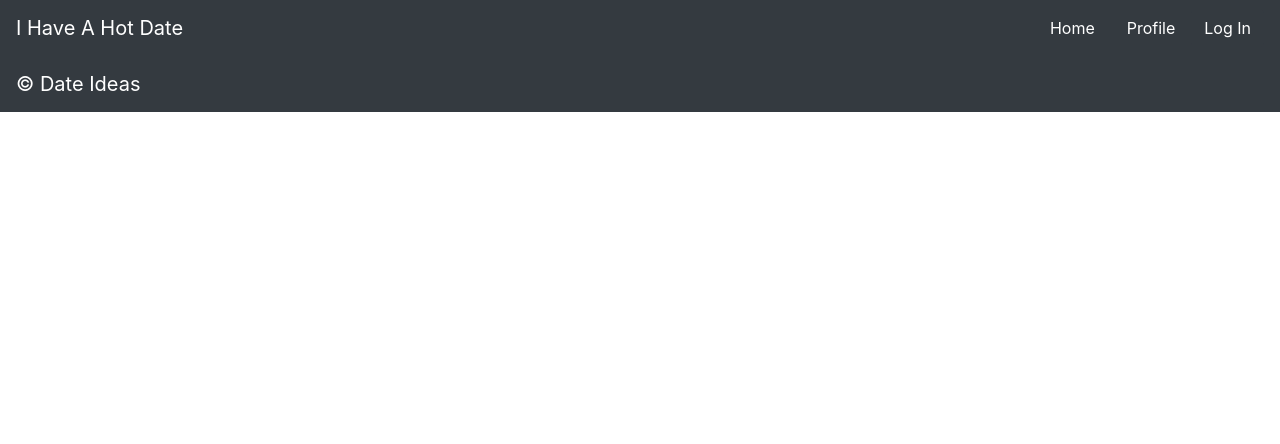
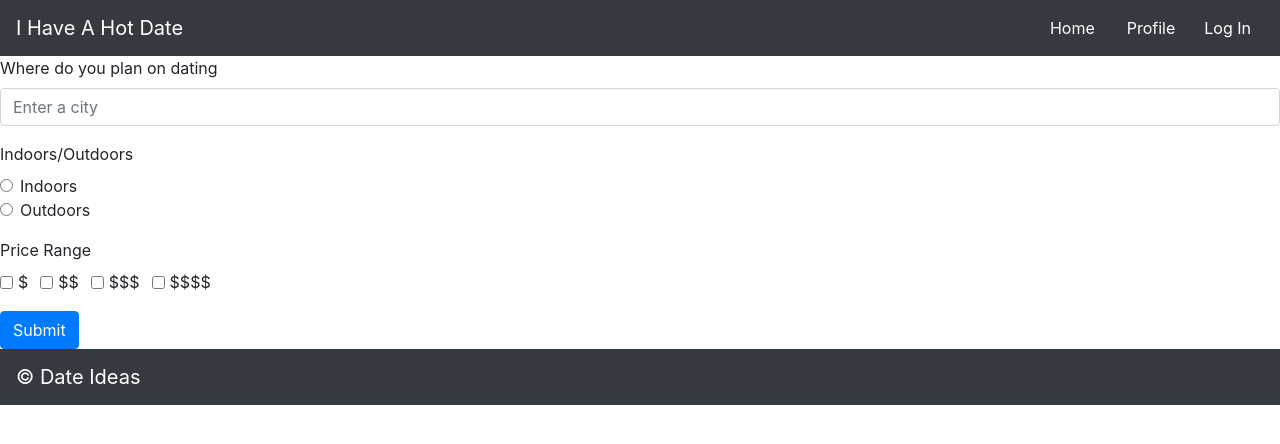
Before and after one commit to Zitronen25U/date-night-idea, a React (Create React App) app: page / in a window 1280 px wide. Shown: the top 444 px of the page. Built offline with nearby package versions, Linux system fonts and the light colour scheme.

Commit message:
add form

```diff
--- a/src/App.js
+++ b/src/App.js
@@ -9,6 +9,7 @@ import Header from "./Header";
 import Profile from "./Profile";
 import IsLoadingAndError from "./IsLoadingAndError";
 import Footer from "./Footer";
+import DateIdeas from "./DateIdeas";
 
 class App extends React.Component {
   render() {
@@ -18,6 +19,7 @@ class App extends React.Component {
         <Router>
           <IsLoadingAndError>
             <Header />
+            <DateIdeas />
             {/* <Switch>
               <Route exact path="/">
                 {this.props.auth0.isAuthenticated ? (
--- a/src/DateIdeas.js
+++ b/src/DateIdeas.js
@@ -1,46 +1,69 @@
-import React from 'react';
-import axios from 'axios';
+import React from "react";
+import axios from "axios";
+
+// import Delete from "./Delete";
+import Forms from "./Form";
+// import Update from "./Update";
+
+class DateIdeas extends React.Component {
+  constructor(props) {
+    super(props);
+    this.state = {
+      dates: [],
+      show: false,
+      city: "",
+      inOut: "",
+      price: [],
+    };
+  }
+
+  updateCity = (city) => {
+    this.setState({ city });
+  }
+  updateInOut = (inOut) => {
+    this.setState({ inOut });
+  }
+  updateCheckbox = (e) => {
+    const price = this.state.price;
+    let index;
+    if (e.target.checked) {
+      price.push(e.target.value);
+    } else {
+      index = price.indexOf(e.target.value);
+      price.splice(index, 1);
+    }
+    this.setState({ price: price });
+  };
 
 
+//   componentDidMount = () => {
+//     console.log(this.props.properties);
+//     const SERVER = "http://localhost:3001";
+//     axios
+//       .get(`${SERVER}/dates`, {
+//         params: { email: this.props.properties.auth0.user.email },
+//       })
+//       .then((dates) => {
+//         this.setState({ dates: dates.data });
+//         console.log("dates", dates.data);
+//       })
+//       .catch((error) => {
+//         console.log(error.message);
+//       });
+//   };
+  render() {
+    console.log(this.state);
 
-import Delete from './Delete';
-import UpdateForm from './UpdateForm';
-import Update from './Update';
-
-class DateIdeas extends React.Component {
-    constructor(props){
-        super(props);
-        this.state={
-            dates: [],
-            show: false,
-
-        }
-    }
-
-    componentDidMount = () => {
-        console.log(this.props.properties);
-        const SERVER = 'http://localhost:3001';
-        axios.get(`${SERVER}/dates`, { params: {email: this.props.properties.auth0.user.email}})
-            .then(dates => {
-                this.setState({ dates: dates.data });
-                console.log('dates', dates.data);
-            })
-            .catch(error => {console.log(error.message)})
-      };
-
-
-
-    }
-
-    render() {
-        return(
-            <>
-
-
-
-            </>
-
-        )
-        }
+    return (
+      <>
+        <Forms
+        updateCity={this.updateCity}
+        updateInOut={this.updateInOut}
+        updateCheckbox={this.updateCheckbox}
+        />
+      </>
+    );
+  }
+}
 
 export default DateIdeas;
--- /dev/null
+++ b/src/Form.js
@@ -0,0 +1,56 @@
+import React from "react";
+import Form from "react-bootstrap/Form";
+import Button from "react-bootstrap/Button";
+
+class Forms extends React.Component {
+
+  render() {
+    return (
+      <>
+        <Form onSubmit={(e) => this.sendForm(e)}>
+          <Form.Group controlId="formBasicEmail">
+            <Form.Label>Where do you plan on dating</Form.Label>
+            <Form.Control
+              type="text"
+              placeholder="Enter a city"
+              onChange={(e) => this.props.updateCity(e.target.value)}
+            />
+          </Form.Group>
+
+          <Form.Group controlId="formIndoor">
+            <Form.Label>Indoors/Outdoors</Form.Label>
+            {["Indoors", "Outdoors"].map((x) => (
+              <Form.Check
+                type="radio"
+                label={x}
+                value={x}
+                name="formHorizontalRadios"
+                onChange={(e) => this.props.updateInOut(e.target.value)}
+              />
+            ))}
+
+          </Form.Group>
+          <Form.Group controlId="formPrice">
+            <Form.Label>Price Range</Form.Label>
+            <br />
+
+            {["$", "$$", "$$$", "$$$$"].map((price) => (
+              <Form.Check
+                inline
+                type="checkbox"
+                label={price}
+                value={price}
+                onChange={this.props.updateCheckbox.bind(this)}
+
+              />
+            ))}
+          </Form.Group>
+          <Button variant="primary" type="submit">
+            Submit
+          </Button>
+        </Form>
+      </>
+    );
+  }
+}
+export default Forms;
```
Also changed, not shown: src/Delete.js (deleted), src/Update.js (deleted), 1 other file (tests, documents, lock files or other folders).
